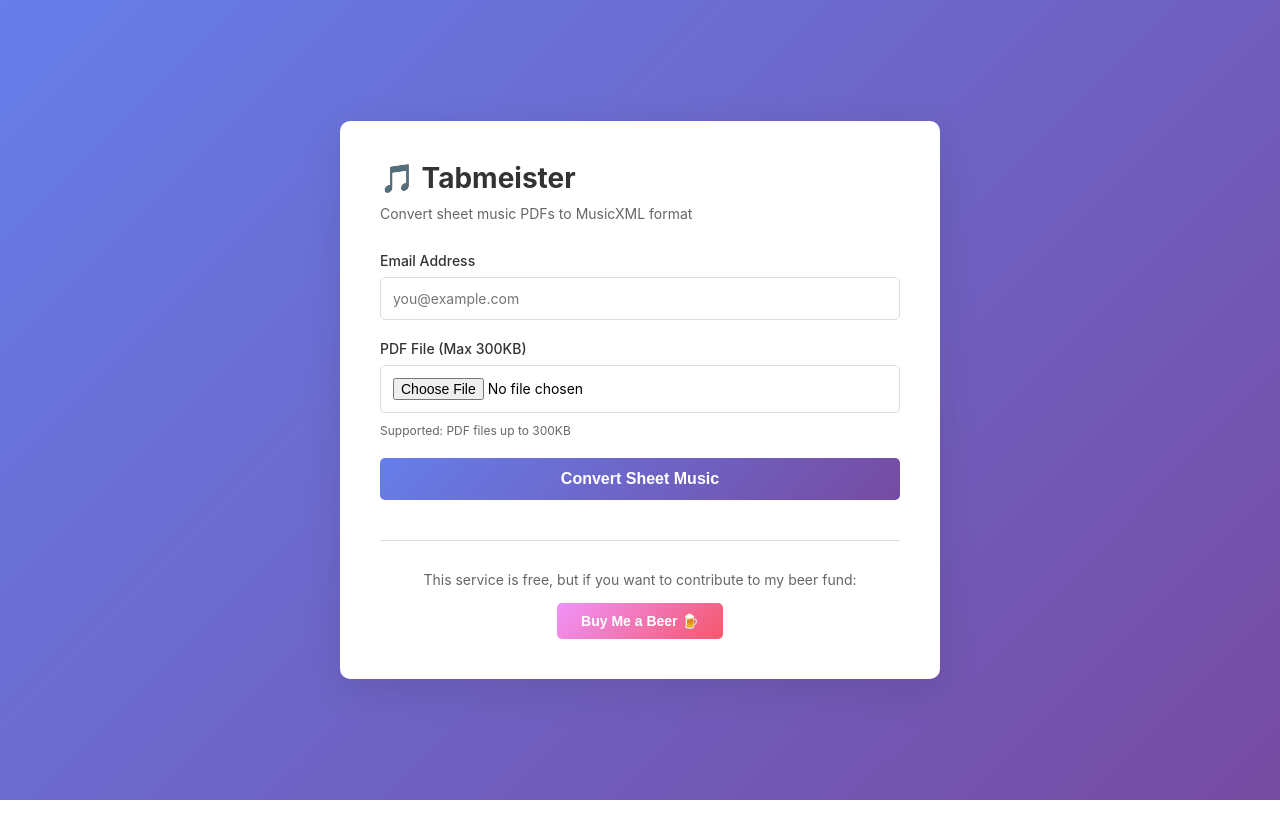
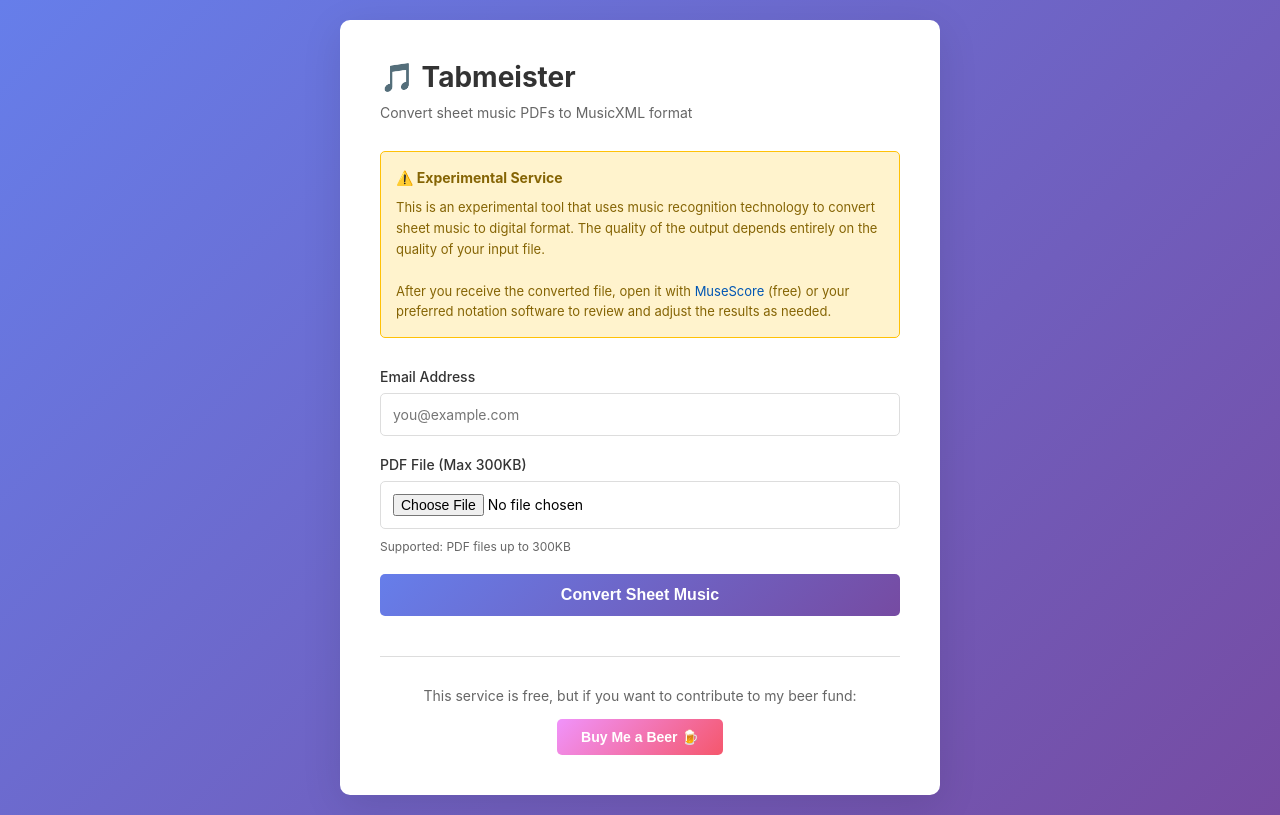
Before and after one commit to wholeCan/tabmeister, a Flask app: page / in a window 1280 px wide. Run offline with Flask 3, Linux system fonts and the light colour scheme; parts of the project's set-up code (start-up, migrations or seed data) failed here and were passed over.

Commit message:
add disclaimers

```diff
--- a/web/templates/index.html
+++ b/web/templates/index.html
@@ -128,12 +128,41 @@
         .beer-fund button:hover {
             box-shadow: 0 5px 20px rgba(245, 87, 108, 0.4);
         }
+        .disclaimer {
+            background: #fff3cd;
+            border: 1px solid #ffc107;
+            border-radius: 5px;
+            padding: 15px;
+            margin-bottom: 30px;
+            font-size: 13px;
+            color: #856404;
+            line-height: 1.6;
+        }
+        .disclaimer strong {
+            display: block;
+            margin-bottom: 8px;
+            font-size: 14px;
+        }
+        .disclaimer a {
+            color: #0056b3;
+            text-decoration: none;
+        }
+        .disclaimer a:hover {
+            text-decoration: underline;
+        }
     </style>
 </head>
 <body>
     <div class="container">
         <h1>🎵 Tabmeister</h1>
         <p class="subtitle">Convert sheet music PDFs to MusicXML format</p>
+
+        <div class="disclaimer">
+            <strong>⚠️ Experimental Service</strong>
+            This is an experimental tool that uses music recognition technology to convert sheet music to digital format. The quality of the output depends entirely on the quality of your input file.
+            <br><br>
+            After you receive the converted file, open it with <a href="https://musescore.org/download" target="_blank">MuseScore</a> (free) or your preferred notation software to review and adjust the results as needed.
+        </div>
 
         <form id="uploadForm">
             <div class="form-group">
```
Also changed, not shown: worker/worker.py (+7 -3 lines).
